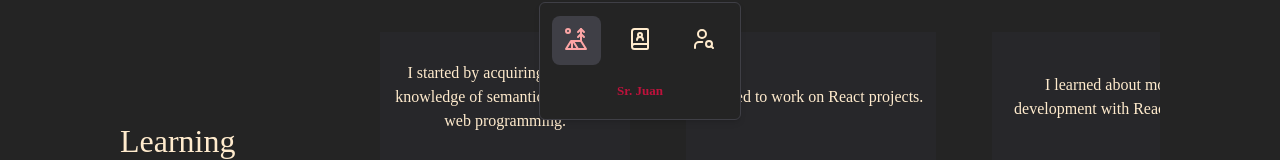
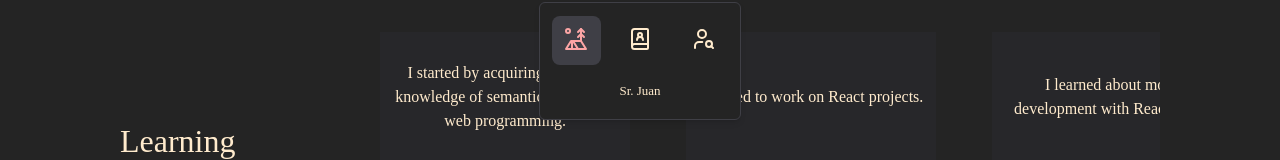
Before and after one commit to JuanPython1/juandev.is-a.dev, a React (Vite) app: page / in a window 1280 px wide. Shown: the part 640-800 px from the top of the page. Built offline with nearby package versions, Linux system fonts and the light colour scheme; a web font is replaced by a local one.

Commit message:
fix: :art: new underline color

```diff
--- a/src/index.css
+++ b/src/index.css
@@ -11,7 +11,7 @@
 }
 
 ::selection {
-  background-color: #be123c;
+  background-color: #9b6d6d;
   color: #f1f1f1;
 }
 
@@ -66,10 +66,9 @@
 }
 
 .font_juan_name {
-  color: #be123c;
+  color:  blanchedalmond;
   font-family: "Iosevka Nerd Font";
   font-size: small;
-  font-weight: bold;
 }
 
 
```
